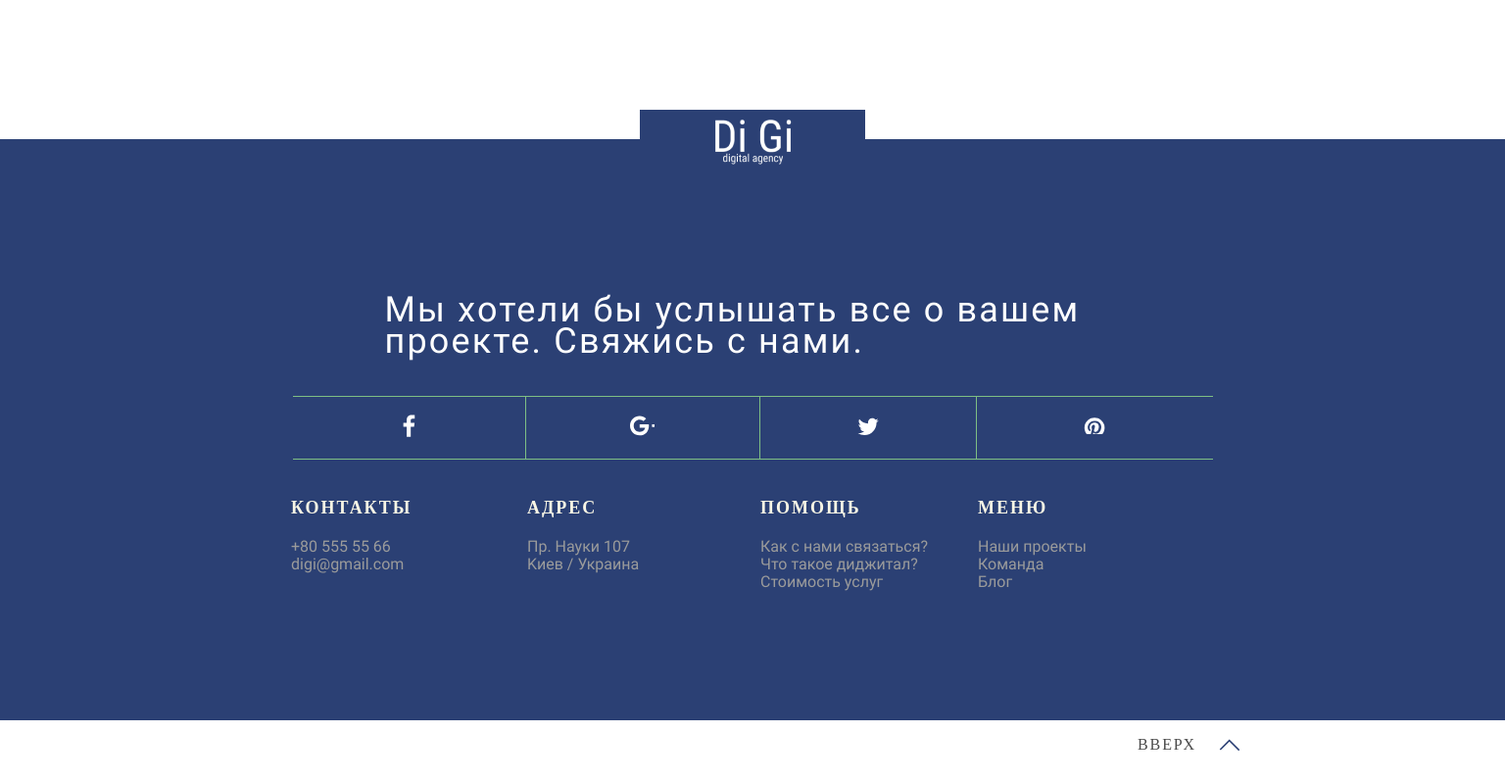
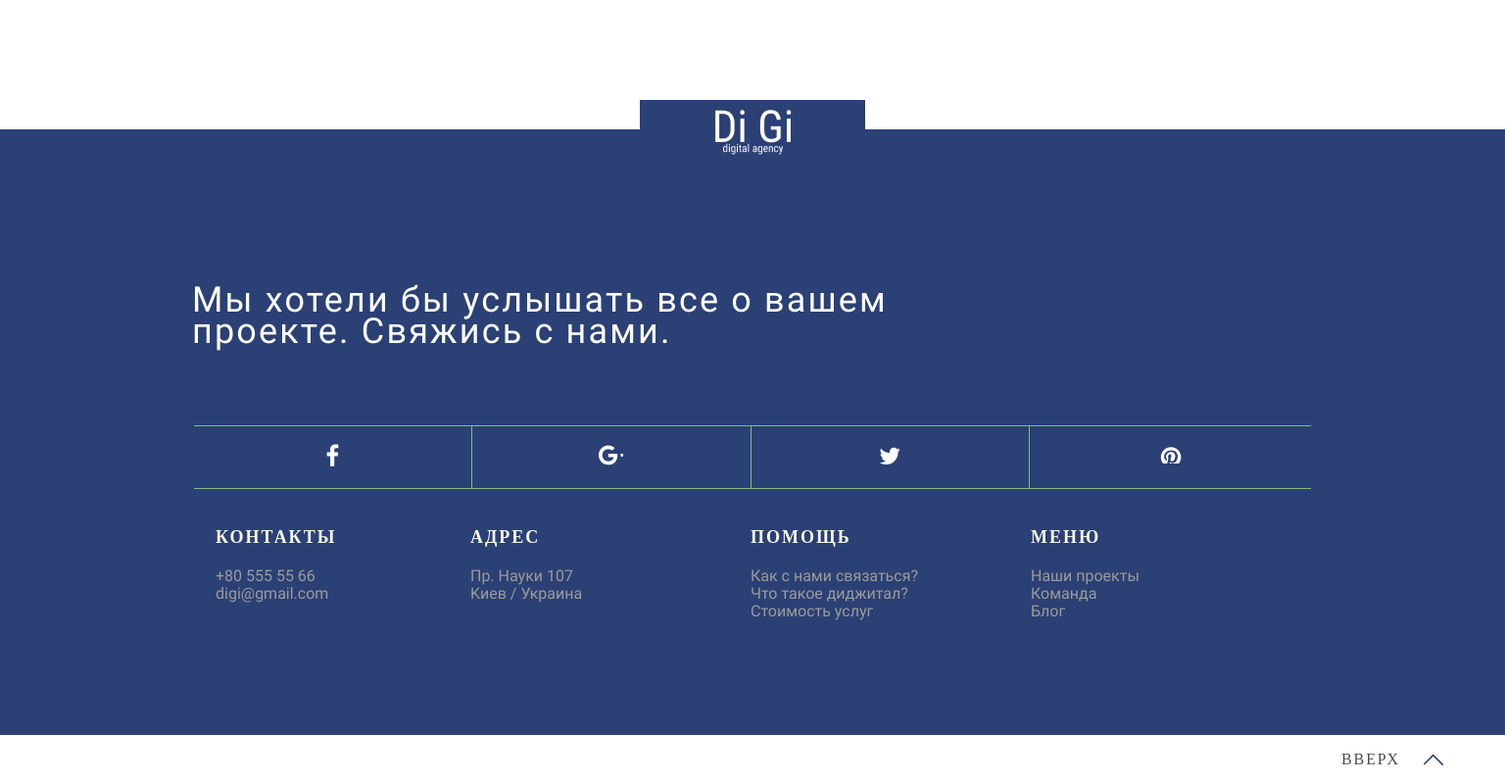
Before and after one commit to Vidiborets0012/digital-agensy_mob-first, a website: page index.html in a window 1536 px wide. Shown: the part 4140-4938 px from the top of the page at 98% size. Drawn offline with nearby package versions, Linux system fonts and the light colour scheme; a web font is replaced by a local one.

Commit message:
add footer styles for Desktop HD

```diff
--- a/scss/style.scss
+++ b/scss/style.scss
@@ -1549,3 +1549,69 @@
         max-width: 1024px;
     }
 }
+
+@media screen and (min-width: 1440px) {
+    .footer {
+        margin-top: 120px;
+
+        &-inner {
+            max-width: 1440px;
+            padding-bottom: 80px;
+        }
+
+        &-text {
+            width: 751px;
+            margin-bottom: 80px;
+            margin-left: 48px;
+            margin-right: auto;
+        }
+
+        &-social {
+            width: 1140px;
+
+            &-item {
+                min-height: 63px;
+
+                &:nth-child(1) {
+                    width: 284px;
+                }
+
+                &:nth-child(2) {
+                    width: 285px;
+                }
+
+                &:nth-child(3) {
+                    width: 285px;
+                }
+
+                &:nth-child(4) {
+                    width: 287px;
+                }
+            }
+        }
+
+        &-bottom {
+            width: 1096px;
+        }
+
+        &-contacts {
+            margin-right: 66px;
+        }
+
+        &-address {
+            margin-right: 92px;
+        }
+
+        &-help {
+            margin-right: 92px;
+        }
+
+    }
+
+}
+
+@media screen and (min-width: 1440px) {
+    .footer-back-to-top-inner {
+        max-width: 1440px;
+    }
+}
```
Also changed, not shown: css/style.css, 1 other file.
